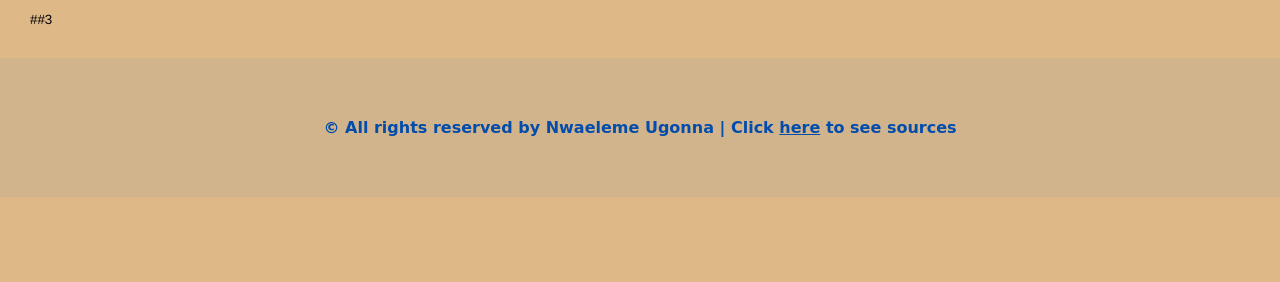
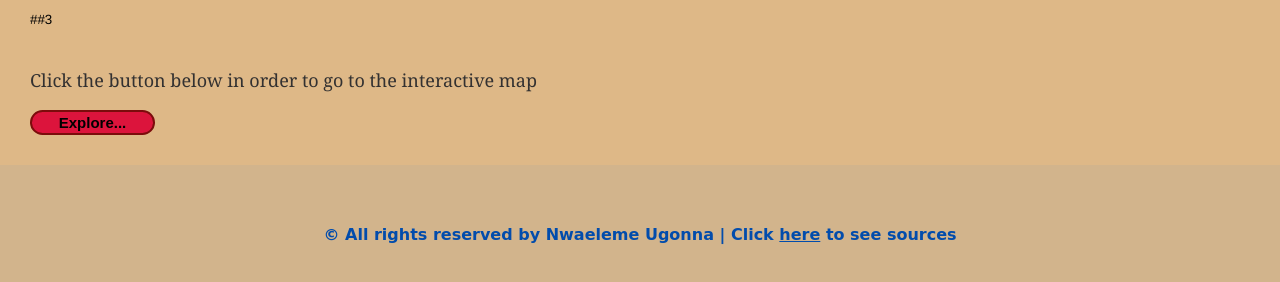
Before and after one commit to NitroBeast76/Web-Project-2--Brian-Nwaeleme, a plain HTML site: page map.html in a window 1280 px wide. Shown: the part 1147-1429 px from the top of the page. Before the commit the page ends 1344 px from the top, so only its background shows below. Drawn offline with Linux system fonts and the light colour scheme.

Commit message:
Update dissection.html and map.html

```diff
--- a/map.html
+++ b/map.html
@@ -13,6 +13,32 @@
             width: 1200px;
             margin-left: 0%;
             margin-right: 0%;
+        }
+
+        #map-button{
+            background-color: crimson;
+            border: 2px solid rgb(124, 12, 12);
+            border-radius: 15px;
+            height: 25px;
+            width: 125px;
+        }
+
+        #map-button a{
+            text-decoration: none;
+            color: black;
+            font-weight: bold;
+            font-size: 15px;
+            padding: 5px;
+        }
+
+        #map-button a:hover{
+            color: white;
+            text-decoration: underline;
+        }
+
+        #map-button:hover{
+            background-color: rgb(223, 9, 9);
+            border: 2px solid rgb(211, 7, 7);
         }
     </style>
 </head>
@@ -60,7 +86,11 @@
             <!-- Link to sources -->
             <sub>
                 <a href="sources.html">##3</a>
-            </sub>
+            </sub><br><br>
+            <p>Click the button below in order to go to the interactive map</p>
+            <button id="map-button">
+                <a href="https://native-land.ca/" title="Interactive map of the world showing territories, languages and treaties">Explore...</a>
+            </button>
         </div>
     </main>
     <footer>
```
Also changed, not shown: dissection.html (+1 -1 lines).
